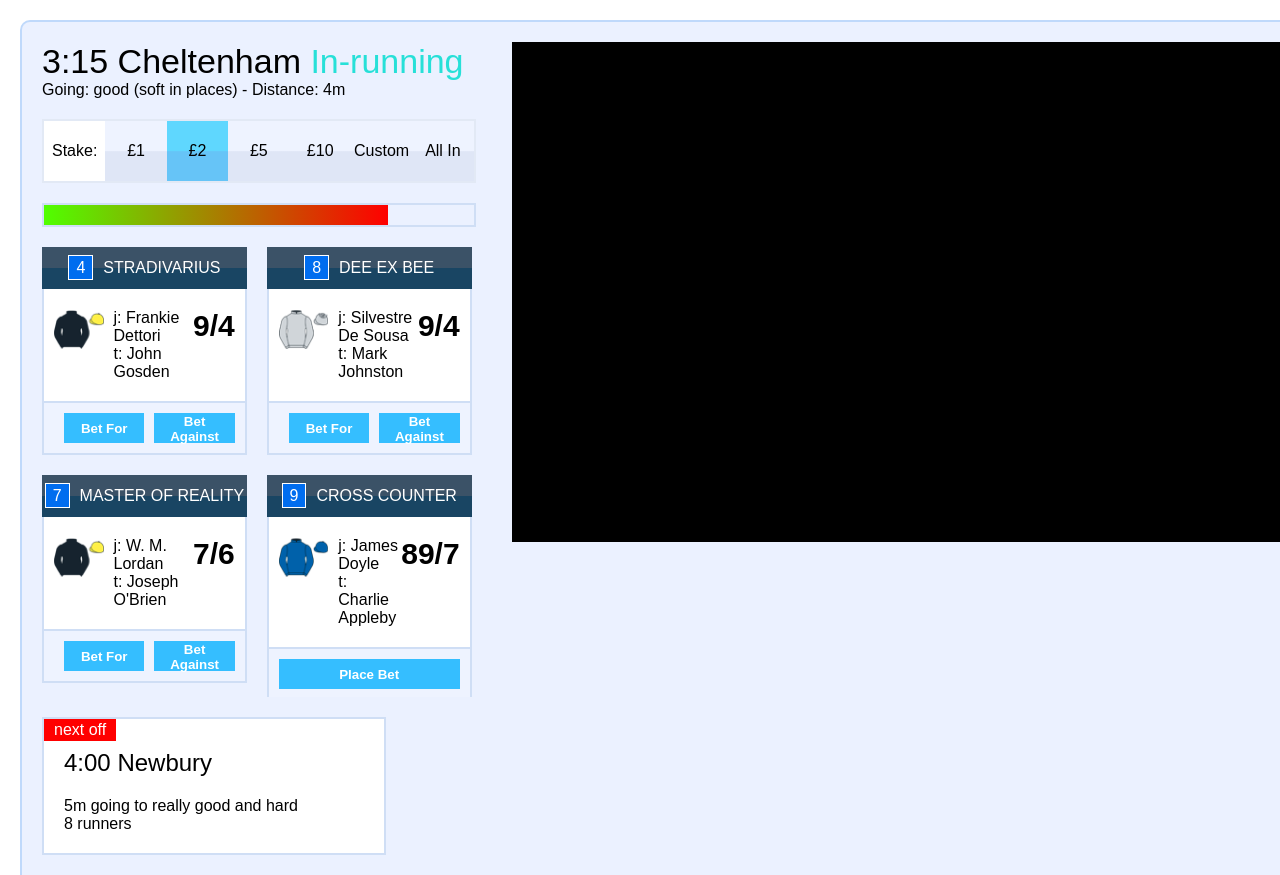
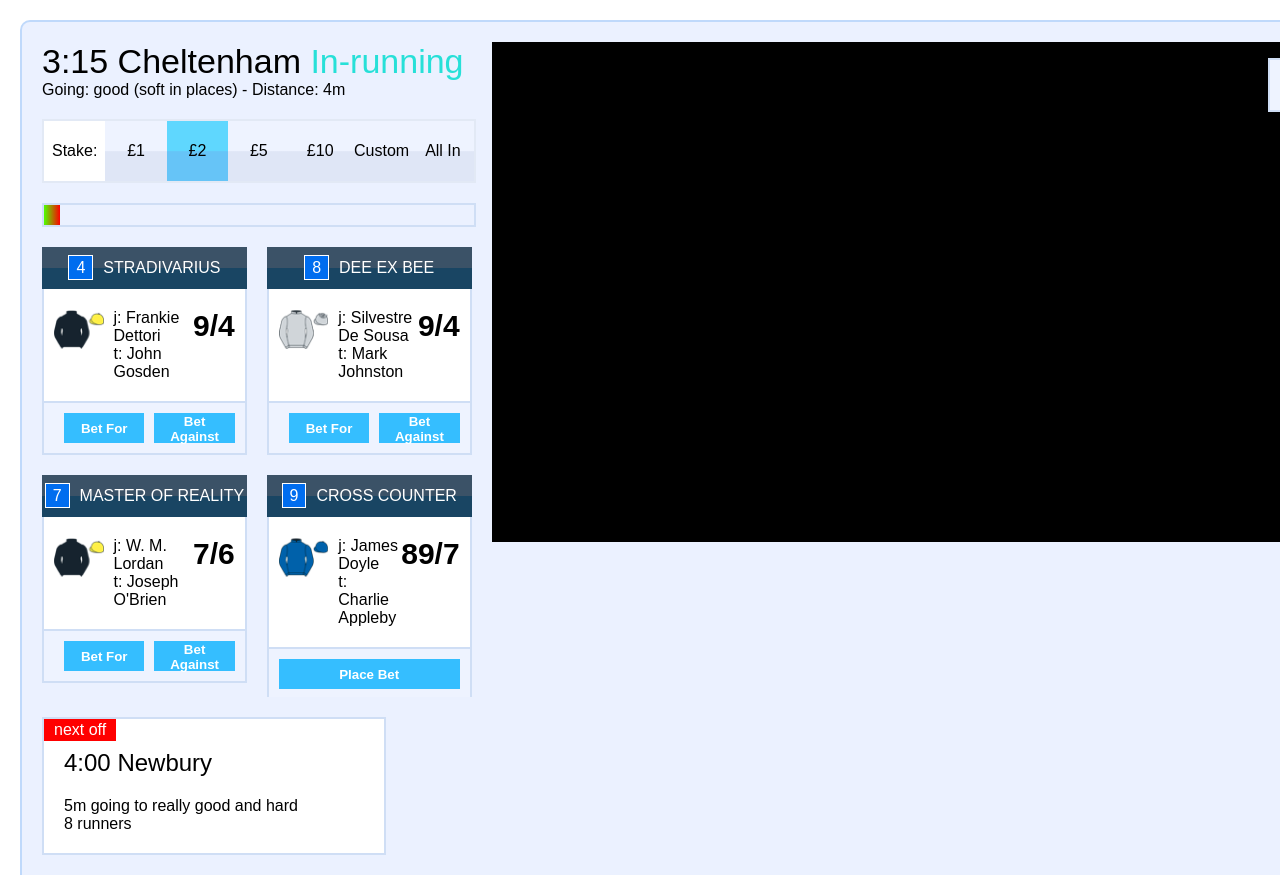
Before and after one commit to net-uk-sweet/hackathon, a React (Create React App) app in the folder in-running/: page / in a window 1280 px wide. Shown: the top 875 px of the page. Built offline with nearby package versions, Linux system fonts and the light colour scheme; no server answers.

Commit message:
add progess movement

```diff
--- a/in-running/src/App.css
+++ b/in-running/src/App.css
@@ -226,9 +226,14 @@
 
 .progress .bar {
   height: 100%;
-  width: 80%;
+  width: 0;
   background: #50ff00;
   background: -webkit-linear-gradient(left, #50ff00 0%, #ff0000 100%);
+  transition: width 120s linear; /*  THIS NEEDS TO BE THE VIDEO LENGTH  */
+}
+
+.progress .bar.active {
+  width: 100%;
 }
 
 .full-screen {
--- a/in-running/src/FEED.js
+++ b/in-running/src/FEED.js
@@ -53,7 +53,7 @@
         )}
         <div style={{ position: 'relative' }}>
           <canvas id="video-canvas" style={videoStyle} />
-          <aside className={`popup-bet ${this.state.popup ? 'active' : ''}`}>
+          <aside className={`popup-bet ${this.state.popup ? 'active' : ''} `}>
             <div className="selections__selection-body">
               <img src="00000071.png" />
               <div style={{ flex: 1, padding: '0 20px' }}>
--- a/in-running/src/Left.js
+++ b/in-running/src/Left.js
@@ -1,8 +1,23 @@
-import React from 'react';
+import React, { Component } from 'react';
 
-export default () => {
+export default class Left extends Component {
+  constructor() {
+    super();
+
+    this.state = {
+      start: false
+    };
+  }
+
+  componentDidMount() {
+    setTimeout(() => {
+      this.setState({ start: true }); // TRIGGER WHEN THE VIDEO STARTS (FROM WEB SOCKET DATA)
+    }, 500);
+  }
+
+  render() {
     return (
-    <section style={{ flex: 1, paddingRight: '40px' }}>
+      <section style={{ flex: 1, paddingRight: '20px' }}>
         <h1>
           3:15 Cheltenham <span>In-running</span>
         </h1>
@@ -21,7 +36,7 @@
         </aside>
 
         <div className="progress">
-        <div class="bar" />
+          <div className={`bar ${this.state.start ? 'active' : ''}`} />
         </div>
 
         <aside className="selections">
@@ -187,4 +202,5 @@
         </aside>
       </section>
     );
-};
+  }
+}
```
Lines whose indentation alone changed are shown as unchanged.
